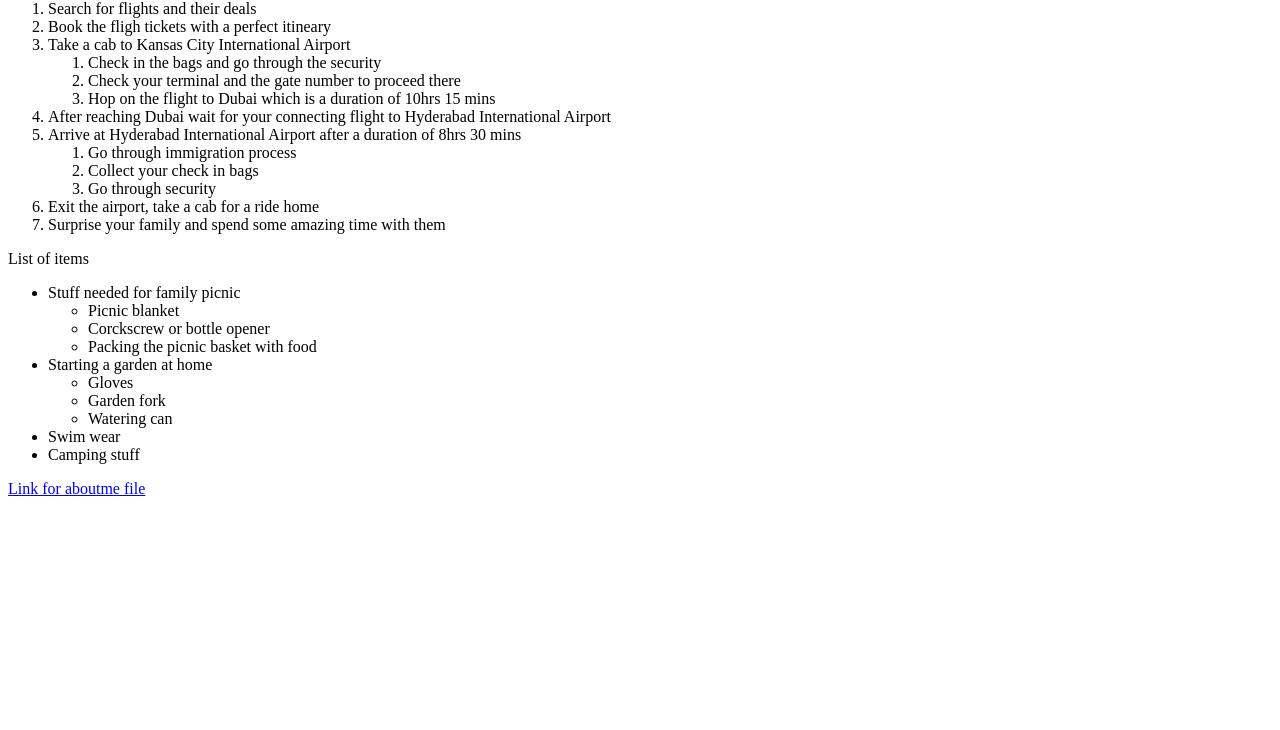
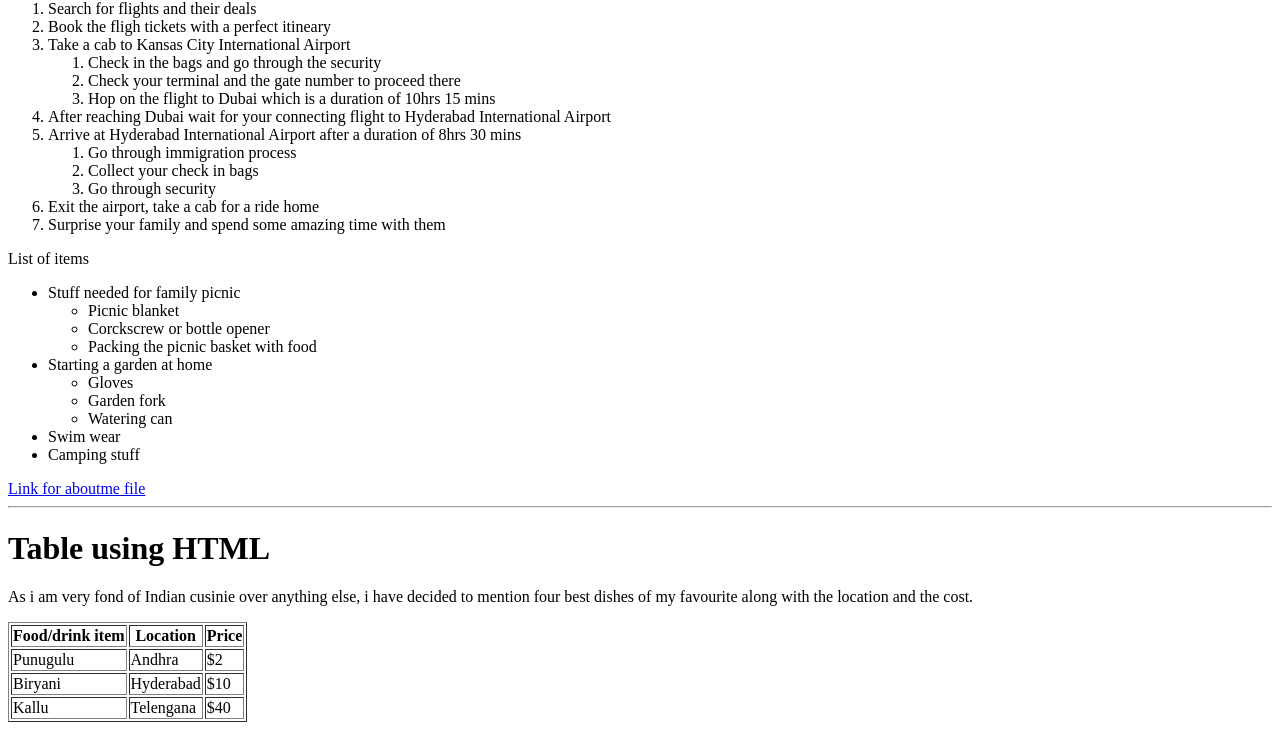
Before and after one commit to 44-563-WebApps-F21/webapps-f21-assignment-3-sainarenchava, a plain HTML site: page index.html in a window 1280 px wide. Shown: the part 254-984 px from the top of the page. Before the commit the page ends 800 px from the top, so only its background shows below. Drawn offline with Linux system fonts and the light colour scheme.

Commit message:
Table
Food, Location and price

```diff
--- a/index.html
+++ b/index.html
@@ -62,3 +62,30 @@ List of items
 </ul>
 
 <a href="aboutme.html"> Link for aboutme file</a>
+
+<hr>
+<h1>Table using HTML</h1>
+<p>As i am very fond of Indian cusinie over anything else,
+   i have decided to mention four best dishes of my favourite along with the location and the cost.</p>
+<table border="1">
+    <tr>
+        <th>Food/drink item</th>
+        <th>Location</th>
+        <th>Price</th>
+    </tr>
+    <tr>
+        <td>Punugulu</td>
+        <td>Andhra</td>
+        <td>$2</td>
+    </tr>
+    <tr>
+        <td>Biryani</td>
+        <td>Hyderabad</td>
+        <td>$10</td>
+    </tr>
+    <tr>
+        <td>Kallu</td>
+        <td>Telengana</td>
+        <td>$40</td>
+    </tr>
+</table>
```
